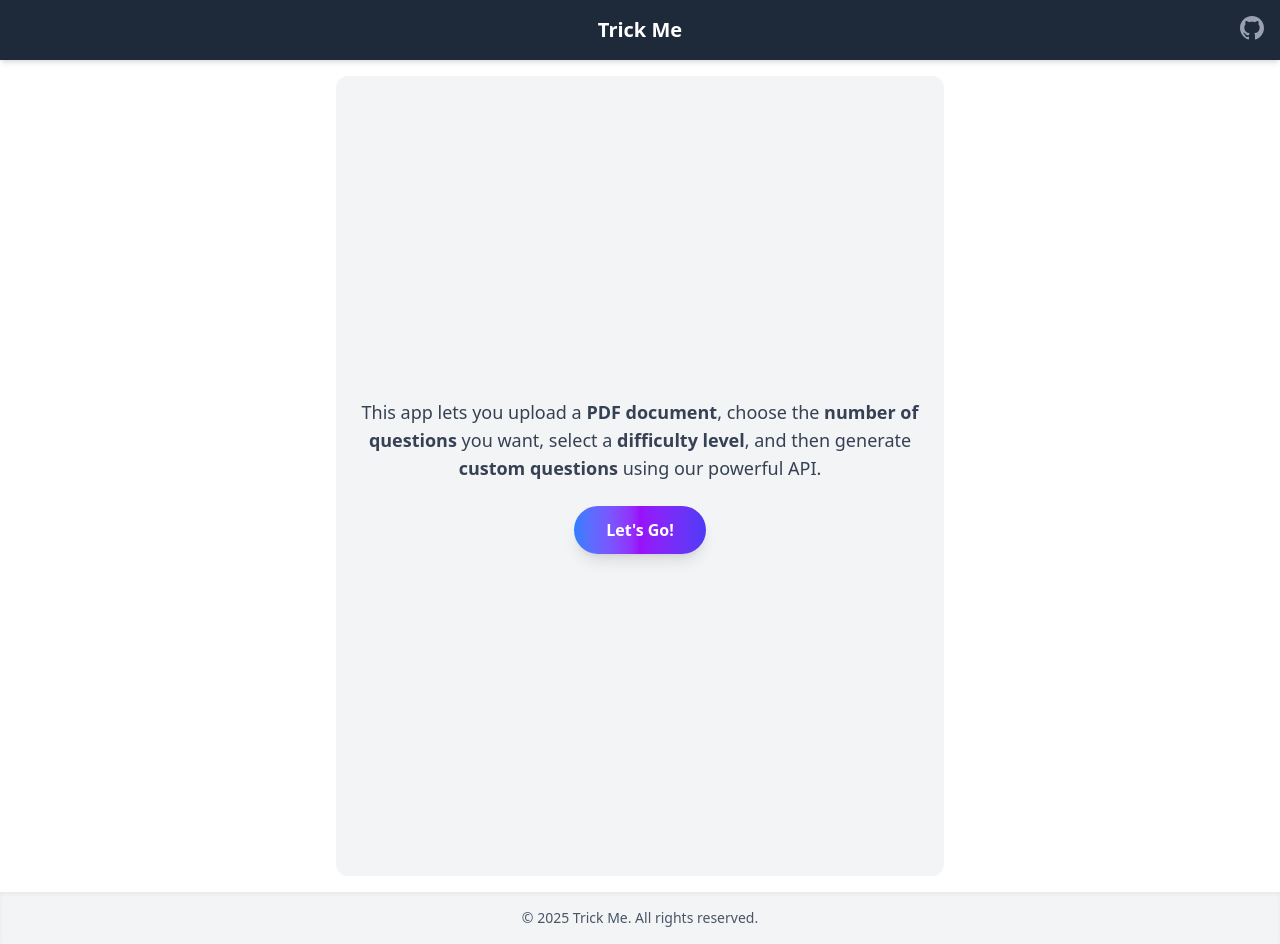
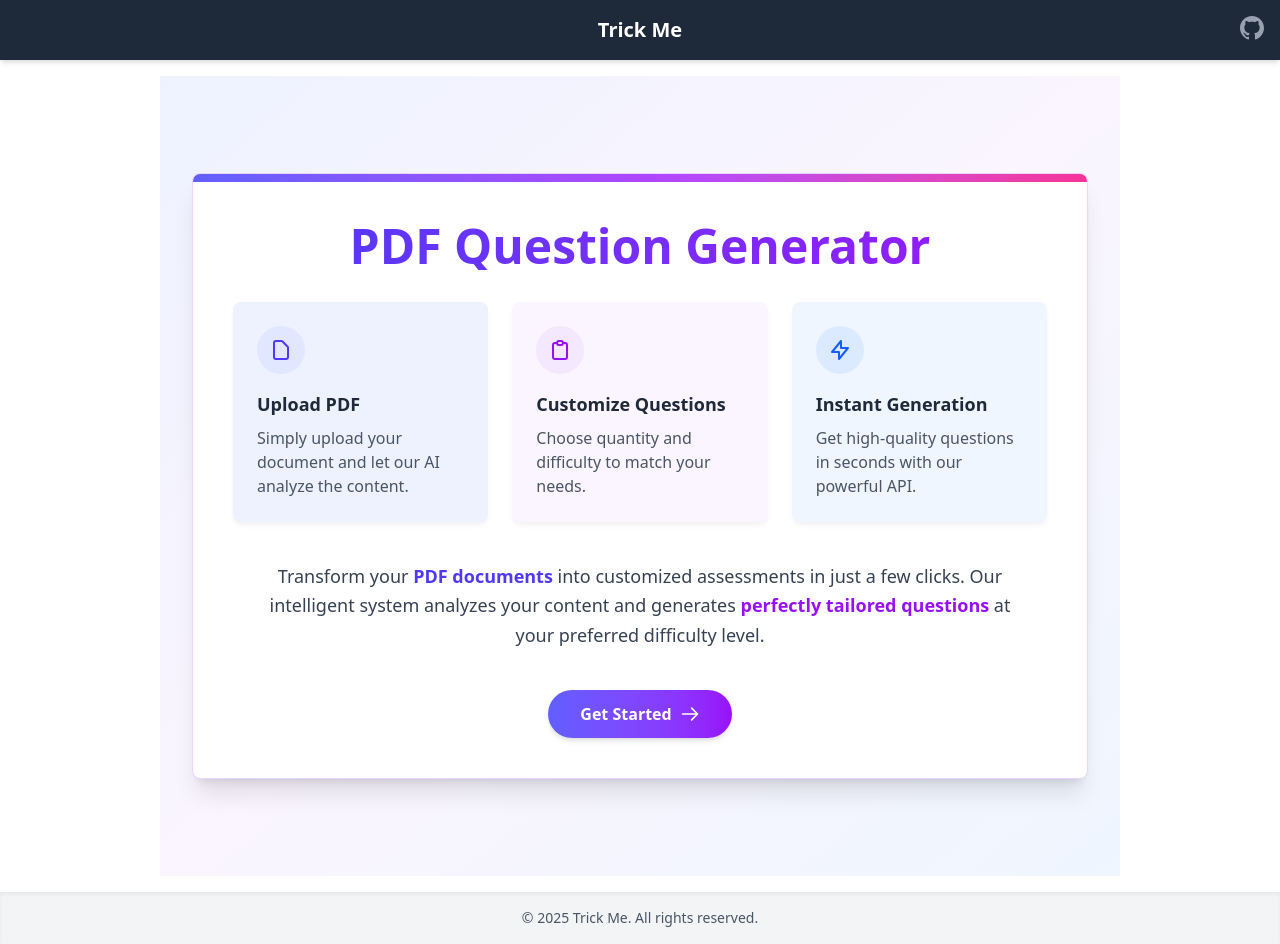
Before and after one commit to Dagmawi-22/qelem-web, a SvelteKit app: page / in a window 1280 px wide. Built offline with nearby package versions, Linux system fonts and the light colour scheme.

Commit message:
adjust main layout, center main content

```diff
--- a/src/app.css
+++ b/src/app.css
@@ -1,3 +1,7 @@
 @import 'tailwindcss';
 @plugin '@tailwindcss/forms';
 @plugin '@tailwindcss/typography';
+
+button {
+	cursor: pointer;
+}
--- a/src/routes/+page.svelte
+++ b/src/routes/+page.svelte
@@ -2,21 +2,138 @@
 	import { goto } from '$app/navigation';
 </script>
 
-<div class="flex flex-col items-center justify-center min-h-screen bg-gray-100 p-4 rounded-xl">
-    <p class="text-lg text-gray-700 max-w-xl mb-6 text-center mx-auto">
-        This app lets you upload a <strong>PDF document</strong>, choose the <strong>number of questions</strong> you want,
-        select a <strong>difficulty level</strong>, and then generate <strong>custom questions</strong> using our powerful API.
+<div
+	class="flex min-h-screen flex-col items-center justify-center bg-gradient-to-br from-indigo-50 via-purple-50 to-blue-50 p-8"
+>
+	<div
+		class="border-opacity-10 w-full max-w-4xl overflow-hidden rounded-lg border border-purple-200 bg-white shadow-xl"
+	>
+		<div class="h-2 bg-gradient-to-r from-indigo-500 via-purple-500 to-pink-500"></div>
+
+		<div class="p-8 md:p-10">
+			<h1
+				class="mb-8 bg-gradient-to-r from-indigo-600 to-purple-600 bg-clip-text text-center text-4xl font-extrabold text-transparent md:text-5xl"
+			>
+				PDF Question Generator
+			</h1>
+
+			<div class="mb-10 grid grid-cols-1 gap-6 md:grid-cols-3">
+				<div class="feature-card bg-indigo-50 hover:bg-indigo-100">
+					<div class="mb-4 flex h-12 w-12 items-center justify-center rounded-full bg-indigo-100">
+						<svg
+							class="h-6 w-6 text-indigo-600"
+							fill="none"
+							stroke="currentColor"
+							viewBox="0 0 24 24"
+						>
+							<path
+								stroke-linecap="round"
+								stroke-linejoin="round"
+								stroke-width="2"
+								d="M7 21h10a2 2 0 002-2V9.414a1 1 0 00-.293-.707l-5.414-5.414A1 1 0 0012.586 3H7a2 2 0 00-2 2v14a2 2 0 002 2z"
+							></path>
+						</svg>
+					</div>
+					<h3 class="mb-2 text-lg font-semibold text-gray-800">Upload PDF</h3>
+					<p class="text-gray-600">
+						Simply upload your document and let our AI analyze the content.
+					</p>
+				</div>
+
+				<div class="feature-card bg-purple-50 hover:bg-purple-100">
+					<div class="mb-4 flex h-12 w-12 items-center justify-center rounded-full bg-purple-100">
+						<svg
+							class="h-6 w-6 text-purple-600"
+							fill="none"
+							stroke="currentColor"
+							viewBox="0 0 24 24"
+						>
+							<path
+								stroke-linecap="round"
+								stroke-linejoin="round"
+								stroke-width="2"
+								d="M9 5H7a2 2 0 00-2 2v12a2 2 0 002 2h10a2 2 0 002-2V7a2 2 0 00-2-2h-2M9 5a2 2 0 002 2h2a2 2 0 002-2M9 5a2 2 0 012-2h2a2 2 0 012 2"
+							></path>
+						</svg>
+					</div>
+					<h3 class="mb-2 text-lg font-semibold text-gray-800">Customize Questions</h3>
+					<p class="text-gray-600">Choose quantity and difficulty to match your needs.</p>
+				</div>
+
+				<div class="feature-card bg-blue-50 hover:bg-blue-100">
+					<div class="mb-4 flex h-12 w-12 items-center justify-center rounded-full bg-blue-100">
+						<svg
+							class="h-6 w-6 text-blue-600"
+							fill="none"
+							stroke="currentColor"
+							viewBox="0 0 24 24"
+						>
+							<path
+								stroke-linecap="round"
+								stroke-linejoin="round"
+								stroke-width="2"
+								d="M13 10V3L4 14h7v7l9-11h-7z"
+							></path>
+						</svg>
+					</div>
+					<h3 class="mb-2 text-lg font-semibold text-gray-800">Instant Generation</h3>
+					<p class="text-gray-600">Get high-quality questions in seconds with our powerful API.</p>
+				</div>
+			</div>
+
+			<p class="mb-10 px-4 text-center text-lg leading-relaxed text-gray-700">
+				Transform your <span class="font-semibold text-indigo-600">PDF documents</span> into
+				customized assessments in just a few clicks. Our intelligent system analyzes your content
+				and generates
+				<span class="font-semibold text-purple-600">perfectly tailored questions</span> at your preferred
+				difficulty level.
 			</p>
 
 			<div class="flex justify-center">
 				<button
-	class="bg-gradient-to-r from-blue-500 via-purple-600 to-indigo-600 hover:from-blue-600 hover:to-purple-700
-	text-white font-bold px-8 py-3 rounded-full shadow-lg transform transition-all duration-300
-	hover:scale-105 hover:shadow-2xl focus:outline-none focus:ring-4 focus:ring-purple-300 cursor-pointer"
 					on:click={() => goto('/generate')}
+					class="group relative transform overflow-hidden rounded-full bg-gradient-to-r from-indigo-500 to-purple-600 px-8 py-3 font-bold text-white shadow-md transition-all duration-300 hover:scale-105 hover:from-indigo-600 hover:to-purple-700 hover:shadow-lg"
 				>
-	 Let&apos;s Go!
+					<span class="relative z-10 flex items-center">
+						Get Started
+						<svg
+							class="ml-2 h-5 w-5 transition-transform group-hover:translate-x-1"
+							fill="none"
+							stroke="currentColor"
+							viewBox="0 0 24 24"
+						>
+							<path
+								stroke-linecap="round"
+								stroke-linejoin="round"
+								stroke-width="2"
+								d="M14 5l7 7m0 0l-7 7m7-7H3"
+							></path>
+						</svg>
+					</span>
+					<span
+						class="absolute inset-0 rounded-full bg-gradient-to-r from-indigo-600 to-purple-700 opacity-0 transition-opacity duration-300 group-hover:opacity-100"
+					></span>
 				</button>
-
 			</div>
 		</div>
+	</div>
+</div>
+
+<style>
+	.feature-card {
+		padding: 1.5rem;
+		border-radius: 0.5rem;
+		transition: all 0.3s ease;
+		box-shadow:
+			0 4px 6px -1px rgba(0, 0, 0, 0.05),
+			0 2px 4px -1px rgba(0, 0, 0, 0.02);
+		cursor: default;
+	}
+
+	.feature-card:hover {
+		transform: translateY(-0.25rem);
+		box-shadow:
+			0 10px 15px -3px rgba(0, 0, 0, 0.1),
+			0 4px 6px -2px rgba(0, 0, 0, 0.05);
+	}
+</style>
```
Lines whose indentation alone changed are shown as unchanged.
